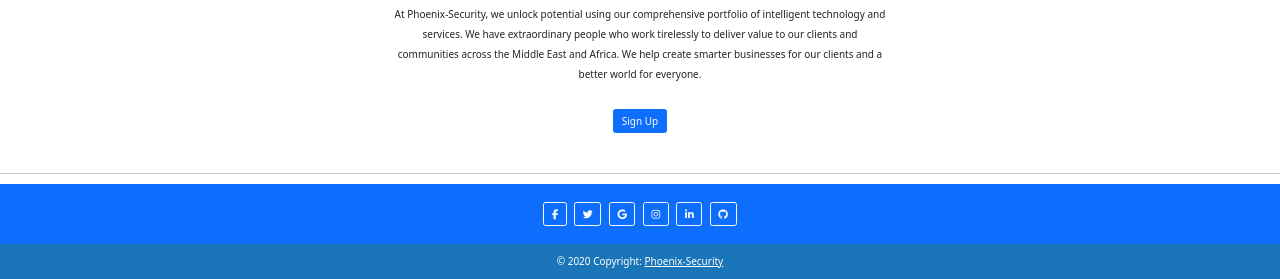
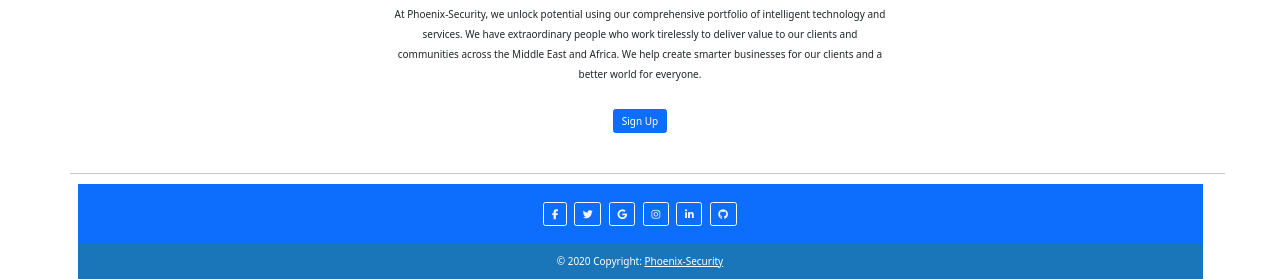
Before and after one commit to ezekielkibiego/Phoenix-Security-Solutions, a Flask app: page / in a window 1280 px wide. Shown: the part 957-1236 px from the top of the page. Run offline with Flask 2, Linux system fonts and the light colour scheme; data that the repository does not hold is empty; some libraries are stand-ins or nearby versions.

Commit message:
modified footer

```diff
--- a/app/templates/index.html
+++ b/app/templates/index.html
@@ -73,7 +73,7 @@
 </div>
 
 <!-- Footer -->
-<div class="footsec">
+<div class="container footsec">
 <div class="row mt-6">
   <hr>
   <div class="col-md-12">
--- a/app/templates/navbar.html
+++ b/app/templates/navbar.html
@@ -10,7 +10,11 @@
 
     <ul class="nav navbar-nav navbar-right">
       {% if current_user.is_authenticated %}
-        <li><a href="{{url_for('auth.logout')}}"style="color:black;"><b>Sign out</b></a></li>
+        <div style="display: flex;">
+          <li style="margin-right: 5px;"><a href="{{url_for('main.profile',uname=current_user.username)}}">Profile</a></li>
+          <li>  </li>
+          <li><a href="{{url_for('auth.logout')}}"style="color:black;"><b>Sign out</b></a></li>
+        </div>
       {% else %}
         <li><a href="{{url_for('auth.login')}}" style="color:black;"><b>sign in</b></a></li>
       {% endif %}
```
Also changed, not shown: 1 other file.
